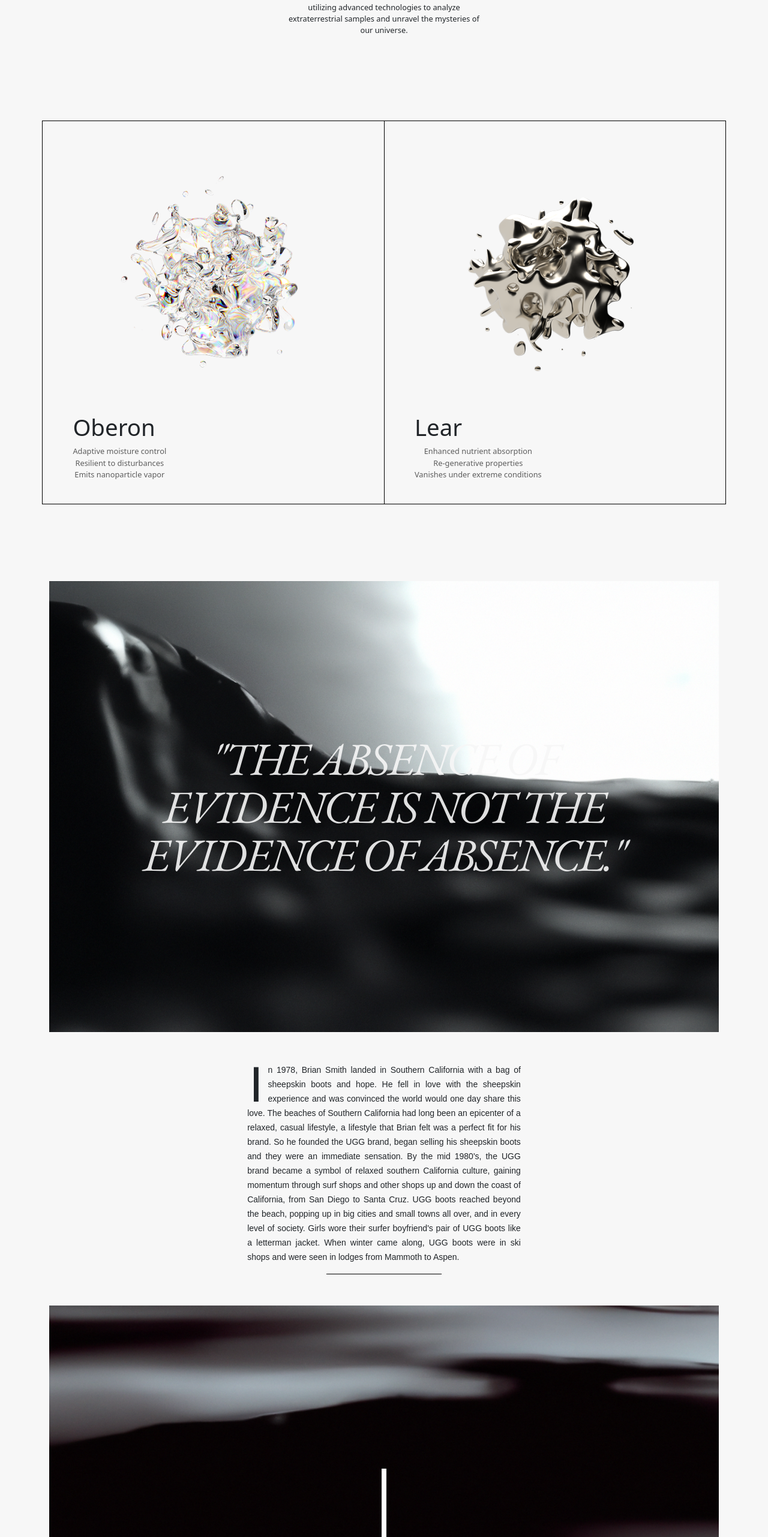
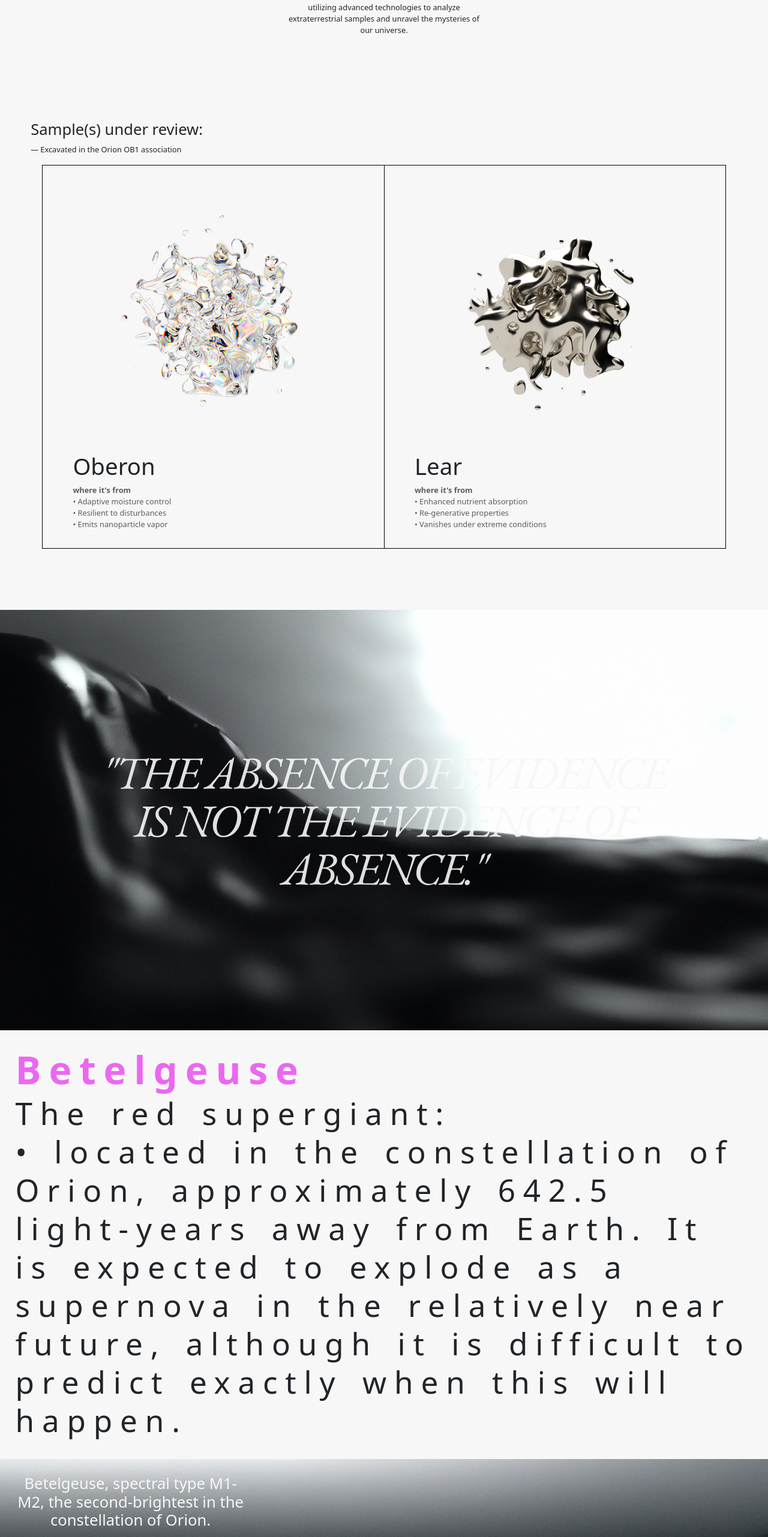
Before and after one commit to Kaltrunner/new-matter, a React (Vite) app: page / in a window 1280 px wide. Shown: the part 234-2797 px from the top of the page at 60% size. Built offline with nearby package versions, Linux system fonts and the light colour scheme.

Commit message:
still working, almost done

```diff
--- a/index.html
+++ b/index.html
@@ -5,7 +5,7 @@
     <link rel="icon" type="image/svg+xml" href="" />
     <link href="https://cdn.jsdelivr.net/npm/bootstrap@5.2.3/dist/css/bootstrap.min.css" rel="stylesheet" integrity="sha384-rbsA2VBKQhggwzxH7pPCaAqO46MgnOM80zW1RWuH61DGLwZJEdK2Kadq2F9CUG65" crossorigin="anonymous">
     <meta name="viewport" content="width=device-width, initial-scale=1.0" />
-    <title>—</title>
+    <title>New Matter</title>
   </head>
   <body>
     <div id="root"></div>
--- a/src/App.css
+++ b/src/App.css
@@ -1,7 +1,7 @@
 @import url('https://fonts.googleapis.com/css2?family=EB+Garamond:ital,wght@0,400;0,500;0,600;0,700;0,800;1,400;1,500;1,600;1,700;1,800&display=swap');
 
 ::selection {
-  color: #c9c6cf;
+  color: #ec67f1;
   background-color: #101820;
 }
 
--- a/src/App.jsx
+++ b/src/App.jsx
@@ -3,6 +3,7 @@ import Home from "./componenets/home/Home";
 import Body from "./componenets/body/Body";
 import Footer from "./componenets/footer/Footer";
 import 'bootstrap/dist/css/bootstrap.min.css';
+import Clock from "./componenets/clock/Clock";
 import './App.css';
 
 function App() {
@@ -11,7 +12,8 @@ function App() {
   return (
     <>
     <div className="app" >
-      <Header />
+      {/* <Clock /> */}
+      <Header clock={Clock} />
       <Home />
       <Body />
       <Footer />
--- a/src/componenets/body/Body.jsx
+++ b/src/componenets/body/Body.jsx
@@ -3,22 +3,35 @@ import "./body.css";
 function Body() {
     return (
         <>
+        <div className="col" id="col-top">
+        <h4 className="col-top-text" >Sample(s) under review:</h4>
+        {/* <p className="col-top-text-tag" >— Oberon / Lear</p> */}
+        <p className="col-top-text-tag" >— Excavated in the Orion OB1 association</p>
+        </div>
+
         <div className="container text-center">
   <div className="row" id="row-div" >
+
     <div className="col" id="coll-1" >
       <img id="glass-img" src="Glass_Prism0071.png" alt="" />
       <h4 className="col-sub-header-1" >Oberon</h4>
-      <p className="col-p-tag-1" >Adaptive moisture control<br/>Resilient to disturbances<br/>Emits nanoparticle vapor</p>
+      <p className="col-p-tag-1 bold-tag" >where it's from</p>
+      <p className="col-p-tag-1" >• Adaptive moisture control</p>
+      <p className="col-p-tag-1" >• Resilient to disturbances</p>
+      <p className="col-p-tag-1" >• Emits nanoparticle vapor</p>
     </div>
+
     <div className="col" id="coll-2">
     <img id="glass-img-2" src="Nickel0007.png" alt="" />
     <h4 className="col-sub-header-2" >Lear</h4>
-    <p className="col-p-tag-2" >Enhanced nutrient absorption<br/>Re-generative properties<br/>Vanishes under extreme conditions</p>
+    <p className="col-p-tag-2 bold-tag" >where it's from</p>
+    <p className="col-p-tag-2" >• Enhanced nutrient absorption</p>
+      <p className="col-p-tag-2" >• Re-generative properties</p>
+      <p className="col-p-tag-2" >• Vanishes under extreme conditions</p>
     </div>
+
   </div>
-  <div className="col" id="coll-3">
-      {/* <h2 className="col-p-tag-3" >"The absence of evidence is not the evidence of absence."</h2> */}
-    </div>
+  </div>
 
     <div id="parallax-world-of-ugg">
 <section>
@@ -29,19 +42,59 @@ function Body() {
 
 <section>
   <div className="block">
-    <p><span className="first-character sc">I</span>n 1978, Brian Smith landed in Southern California with a bag of sheepskin boots and hope. He fell in love with the sheepskin experience and was convinced the world would one day share this love. The beaches of Southern California had long been an epicenter of a relaxed, casual lifestyle, a lifestyle that Brian felt was a perfect fit for his brand. So he founded the UGG brand, began selling his sheepskin boots and they were an immediate sensation. By the mid 1980's, the UGG brand became a symbol of relaxed southern California culture, gaining momentum through surf shops and other shops up and down the coast of California, from San Diego to Santa Cruz. UGG boots reached beyond the beach, popping up in big cities and small towns all over, and in every level of society. Girls wore their surfer boyfriend's pair of UGG boots like a letterman jacket. When winter came along, UGG boots were in ski shops and were seen in lodges from Mammoth to Aspen.</p>
-    <p className="line-break margin-top-10"></p>
+    <h4 className="first-character" ><span id="first-character-span" >Betelgeuse</span><br/>The red supergiant:<br/>• located in the constellation of Orion, approximately 642.5 light-years away from Earth. It is expected to explode as a supernova in the relatively near future, although it is difficult to predict exactly when this will happen.</h4>
   </div>
 </section>
 
 </div>
-  </div>
 
-  <div className="container text-center"  >
+{/* <div className="col" id="coll-3"> */}
+<div id="parallax-world-of-ugg-3">
+<section>
+    <div className="parallax-one">
+      <div className="parallax-one-info" >
+        <h4 id="ugg-3-h4" >Betelgeuse, spectral type M1-M2, the second-brightest in the constellation of Orion.</h4>
+      </div>
+
+      <div className="info-container" >
+        <div className="info-div" >
+          <p className="info-name">Angular Diameter</p>
+          <p className="info-number" >41.9 mas</p>
+          <p className="info-info" >Alpha</p>
+          </div>
+
+          <div className="info-div" >
+          <p id="purp" className="info-name">Light-years from the Sun</p>
+          <p id="purp"  className="info-number" >500–600</p>
+          <p id="purp"  className="info-info" >يد الجوزاء </p>
+          </div>
+
+          <div className="info-div" >
+          <p className="info-name">Interstellar medium speed</p>
+          <p className="info-number" >30 km/s</p>
+          <p className="info-info" >Orionis</p>
+          </div>
+
+          <div className="info-div" >
+          <p id="purp" className="info-name">Surface gravity</p>
+          <p id="purp" className="info-number" >-0.5cgs</p>
+          <p id="purp" className="info-info" >Yad al-Jauzā'</p>
+          </div>
+
+
+
+      </div>
+    </div>
+</section>
+
+</div>
+  {/* </div> */}
+
+
+  {/* <div className="container text-center"  > */}
     {/* <svg id="svg-img" viewBox="0 0 256 256" fill="none" xmlns="http://www.w3.org/2000/svg">
 <path d="M128 248L128 8M231.923 68L24.0769 188M8 128L248 128M231.923 188L24.0769 68" stroke="white" strokeWidth="4"/>
 </svg> */}
-
 
 <div id="parallax-world-of-ugg-2">
 <section>
@@ -53,7 +106,7 @@ function Body() {
 </section>
 
 </div>
-</div>
+{/* </div> */}
 
 <p className="coordinates" >RA 5h 55m 10s | Dec +7° 24′ 26″</p>
 
--- a/src/componenets/body/body.css
+++ b/src/componenets/body/body.css
@@ -1,4 +1,22 @@
 @import url('https://fonts.googleapis.com/css2?family=EB+Garamond:ital,wght@0,400;0,500;0,600;0,700;0,800;1,400;1,500;1,600;1,700;1,800&display=swap');
+
+#col-top {
+    /* width: 20%; */
+    display: flex;
+    flex-direction: column;
+    align-items: flex-start;
+    margin-left: 4vw;
+}
+
+.col-top-text {
+    font-size: 2vw;
+
+}
+
+.col-top-text-tag {
+    font-size: 1vw;
+
+}
 
 #coll-1 {
     /* background-color: #c9c6cf; */
@@ -8,7 +26,7 @@
     justify-content: center;
     flex-direction: column;
     align-items: flex-start;
-    margin-bottom: 10vw;
+    margin-bottom: 8vw;
     border-top: 1px solid #000;
     border-bottom: 1px solid #000;
     border-left: 1px solid #000;
@@ -24,16 +42,18 @@
     flex-direction: column;
     align-items: flex-start;
     border: 1px solid #000;
+    margin-bottom: 8vw;
 }
 
-/* #coll-3 {
+#coll-3 {
+    background-color: #000;
     height: 40vh;
     display: flex;
     justify-content: center;
-    align-items: center;
-    flex-direction: column;
-    margin-bottom: 10vw;
-} */
+    border: 1px solid #000;
+    margin: 0 2vw;
+    margin-bottom: 8vw;
+}
 
 #glass-img {
     width: 35vw;
@@ -62,6 +82,13 @@
     /* background-color: #d0d0d0; */
 }
 
+.col-text-div {
+    display: flex;
+    flex-direction: column;
+    align-items: flex-start;
+
+}
+
 .col-p-tag-1 {
     font-size: 1vw;
     margin-left: 3vw;
@@ -83,7 +110,7 @@
     margin-block-start: 0;
     margin-block-end: 0;
 }
-
+/*
 .col-p-tag-3 {
     width: 60%;
     font-size: 6vw;
@@ -93,12 +120,25 @@
     letter-spacing: -.25vw;
     color: #000;
     line-height: 10vh;
+} */
+
+.bold-tag {
+    font-weight: 600;
+}
+
+.text-center {
+    padding:0;
+}
+.container {
+    padding: 0;
+}
+
+.container-text-center {
+    padding: 0;
 }
 
 #image-col-div {
     height: 100vh;
-    /* width: 100%; */
-    /* background-image: url("/DALL·E 2023-04-09 00.59.32 - Photo realistic of a new planet surface that is a little metallic and a little minimal in monochromatic neutrals .png"); */
     overflow: hidden;
     background-repeat: no-repeat;
     background-position: center;
@@ -108,16 +148,60 @@
     justify-content: center;
 }
 
+.parallax-one-info {
+    width: 30%;
+    background: none;
+    display: flex;
+    align-items: flex-start;
+    margin-left: 2vw;
+}
+
+.parallax-one-info-text {
+    width: 35%;
+    background: none;
+    display: flex;
+}
+
+.first-character {
+    line-height: 8vh;
+    letter-spacing: 1vw;
+    word-spacing: .5vw;
+    font-size: 4vw;
+    padding: 0;
+}
+
+#first-character-span {
+    color: #ec67f1;
+    /* color: rgb(84, 233, 84); */
+    font-weight: 700;
+    font-size: 5vw;
+    line-height: 10vh;
+}
+
+#ugg-3-h4 {
+    font-size: 2vw;
+    background: none;
+    color: #f7f7f7;
+    font-weight: 200;
+}
+
+
+#ugg-3-tag {
+    background: none;
+    color: #f7f7f7;
+    font-weight: 300;
+}
+#info-name {
+    background: none;
+    color: #f7f7f7;
+    font-weight: 300;
+}
+
 #svg-img {
     background: none;
     z-index: 999;
     width: 40vw;
     /* filter: invert(42%) sepia(93%) saturate(1352%) hue-rotate(87deg) brightness(119%) contrast(119%); */
-}
-
-#planet-img {
-    /* width: 25vw; */
-    border-radius: 100px;
 }
 
 .coordinates {
@@ -126,44 +210,94 @@
     font-weight: 600;
 }
 
+.info-container {
+    background: none;
+    display: flex;
+    justify-content: space-evenly;
+    /* align-items: flex-start; */
+}
+
+.info-div {
+    background: none;
+    display: flex;
+    flex-direction: column;
+    align-items: flex-start;
+    margin-top: 8vh;
+}
+
+.info-name {
+    background: none;
+    color: #f7f7f7;
+    font-size: 1.25vw;
+    font-weight: 400;
+    line-height: 8vh;
+    padding: 0;
+    margin: 0;
+}
+
+.info-number {
+    background: none;
+    color: #f7f7f7;
+    font-size: 3vw;
+    font-weight: 400;
+    padding: 0;
+    margin: 0;
+    line-height: 3vh;
+}
+
+.info-info {
+    background: none;
+    color: #f7f7f7;
+    font-size: 1.25vw;
+    font-weight: 300;
+    line-height: 6vh;
+    padding: 0;
+    margin: 0;
+}
+
+#purp {
+    /* color: rgb(84, 233, 84); */
+    color: #ec67f1;
+}
+
+
 /* Typography */
 /**************************/
-#parallax-world-of-ugg h1 {font-family:'Oswald', sans-serif; font-size:24px; font-weight:400; text-transform: uppercase; color:black; padding:0; margin:0;}
 #parallax-world-of-ugg h2 { width: 75%; letter-spacing:10px; text-align:center; background-color: transparent; color:#f7f7f7; font-weight:400; text-transform:uppercase; z-index:10; opacity:.9;font-size: 6vw;
     font-family: 'EB Garamond', serif;
     font-style: italic;
     font-weight: 100;
     letter-spacing: -.25vw;
     line-height: 10vh;
-margin: 0 auto;}
-#parallax-world-of-ugg h3 {font-family:'Oswald', sans-serif; font-size:14px; line-height:0; font-weight:400; letter-spacing:8px; color:black;}
-#parallax-world-of-ugg p {font-family:'Source Sans Pro', sans-serif; font-weight:400; font-size:14px; line-height:24px;}
-.first-character {font-weight:400; float: left; font-size: 84px; line-height: 64px; padding-top: 4px; padding-right: 8px; padding-left: 3px; font-family: 'Source Sans Pro', sans-serif;}
+    filter: "difference";
+    margin: 0 auto;}
+
+#parallax-world-of-ugg p {font-weight:400; font-size:4vw; line-height:7vh;}
 
 /* Section - Title */
 /**************************/
-#parallax-world-of-ugg .title { padding: 2vw; margin:0 auto; text-align:center;}
+#parallax-world-of-ugg .title {  margin:0 auto; text-align:center;}
 #parallax-world-of-ugg .title h1 {font-size:3vw; letter-spacing:.5vw;}
 
 /* Section - Block */
 /**************************/
-#parallax-world-of-ugg .block {padding: 4vw; width:50%; margin:0 auto; text-align:justify;}
+#parallax-world-of-ugg .block { padding: 2vw; width:100%; margin:0 auto; text-align: start;}
 
 /* Section - Parallax */
 /**************************/
-#parallax-world-of-ugg .parallax-one {padding-top: 20vw; padding-bottom: 20vw; overflow: hidden; position: relative; width: 100%; background-image: url("/DALL·E 2023-04-09 00.59.28 - Photo realistic of a new planet surface that is a little metallic and a little minimal in monochromatic neutrals .png"); background-attachment: fixed; background-size: cover; background-repeat: no-repeat; background-position: top center;}
-
-/* Extras */
-/**************************/
-#parallax-world-of-ugg .line-break {border-bottom:1px solid #000; width: 15vw; margin:0 auto;}
+#parallax-world-of-ugg .parallax-one {padding-top: 18vw; padding-bottom: 18vw; overflow: hidden; position: relative; width: 100%; background-image: url("/DALL·E 2023-04-09 00.59.28 - Photo realistic of a new planet surface that is a little metallic and a little minimal in monochromatic neutrals .png"); background-attachment: fixed; background-size: cover; background-repeat: no-repeat; background-position: top center;}
 
 /* Section - Parallax-2 */
 /**************************/
-#parallax-world-of-ugg-2 .parallax-one {padding-top: 20vw; padding-bottom: 20vw; overflow: hidden; position: relative; width: 100%; background-image: url("/DALL·E 2023-04-09 00.59.32 - Photo realistic of a new planet surface that is a little metallic and a little minimal in monochromatic neutrals .png"); background-attachment: fixed; background-size: cover; background-repeat: no-repeat; background-position: top center;}
+#parallax-world-of-ugg-2 .parallax-one {padding-top: 18vw; padding-bottom: 18vw; overflow: hidden; position: relative; width: 100%; background-image: url("/DALL·E 2023-04-09 00.59.32 - Photo realistic of a new planet surface that is a little metallic and a little minimal in monochromatic neutrals .png"); background-attachment: fixed; background-size: cover; background-repeat: no-repeat; background-position: top center;}
+
+/* Section - Parallax-3 */
+/**************************/
+#parallax-world-of-ugg-3 .parallax-one {display: flex; flex-direction: column; padding-top: 2vw; padding-bottom: 10vw; margin-bottom: 10vw; overflow: hidden; position: relative; width: 100%; background-image: url("/DALL·E 2023-04-09 00.59.15 - Photo realistic of a new planet surface that is a little metallic and a little minimal in monochromatic neutrals .png"); background-attachment: fixed; background-size: cover; background-repeat: no-repeat; background-position: top center;}
 
 /* Media Queries */
 /**************************/
-@media screen and (max-width: 959px) and (min-width: 768px) {
+@media screen and (max-width: 1200px) and (min-width: 768px) {
   #parallax-world-of-ugg .block {padding: 40px; width:620px;}
 }
 @media screen and (max-width: 767px) {
@@ -172,6 +306,6 @@ margin: 0 auto;}
   #parallax-world-of-ugg .block {padding: 30px;}
   #parallax-world-of-ugg .parallax-one, #parallax-world-of-ugg #parallax-world-of-ugg {padding-top:100px; padding-bottom:100px;}
 }
-@media screen and (max-width: 479px) {
+/* @media screen and (max-width: 479px) {
   #parallax-world-of-ugg .block {padding: 30px 15px; width:290px;}
-}
+} */
--- a/src/componenets/home/Home.jsx
+++ b/src/componenets/home/Home.jsx
@@ -5,6 +5,11 @@ function Home() {
         <div className="header-body">
         <h1 className="title" id="under-line" >New Matter</h1>
         <p className="header-p-text" >utilizing advanced technologies to analyze extraterrestrial samples and unravel the mysteries of our universe.</p>
+
+        <div className="marquee-div" >
+            <p className="marquee" ><span></span></p>
+        </div>
+
         </div>
     )
 }
--- a/src/componenets/home/home.css
+++ b/src/componenets/home/home.css
@@ -9,7 +9,7 @@
 }
 
 .title {
-    font-size: 8vw;
+    font-size: 10vw;
     ;
     font-family: 'EB Garamond', serif;
     font-style: italic;
@@ -23,12 +23,12 @@
     position: relative;
     text-decoration: none;
     text-align: center;
-    line-height: 12vh;
+    line-height: 14vh;
   }
   #under-line::before {
     content: '';
     position: absolute;
-    width: 34vw;
+    width: 44vw;
     height: 1.5px;
     bottom: 0;
     left: auto;
```
Also changed, not shown: src/componenets/clock/Clock.jsx (added, +41 -0 lines), src/componenets/clock/clock.css (added, +7 -0 lines), src/componenets/header/Header.jsx (+3 -4 lines).
